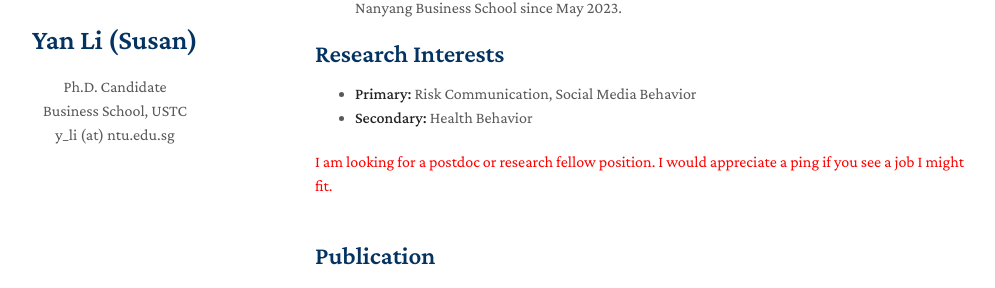
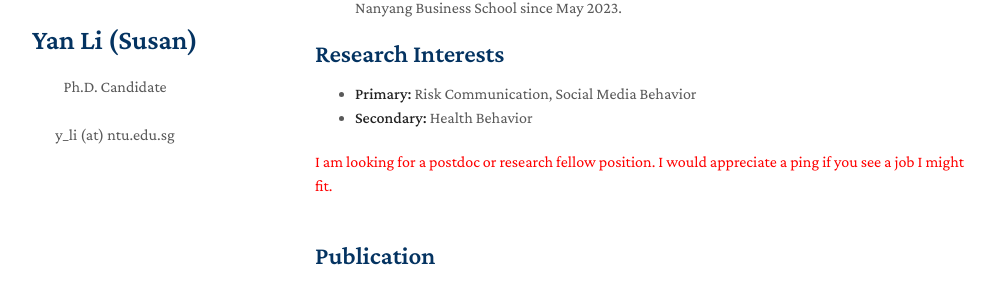
Before and after one commit to Yanli-susan/yanli-susan.github.io, a Jekyll site: the page built from index.md, in a window 1280 px wide. Shown: the part 233-521 px from the top of the page, without its empty margins (155-1150 px from the left). Built offline with Jekyll 4.4.1, drawn with Linux system fonts in a browser that asks for light colours; nearby versions of some CDN libraries; a style sheet for code colours, icons or effects is not loaded; our own code applies the rules of GitHub Pages for plain Markdown files; part of the change alters nothing that is shown.

Commit message:
Update _config.yml

```diff
--- a/_config.yml
+++ b/_config.yml
@@ -1,7 +1,7 @@
 # Basic Information
 title: Yan Li (Susan)
 position: Ph.D. Candidate
-affiliation: Business School, USTC
+# affiliation: Business School, USTC
 email: y_li (at) ntu.edu.sg
 
 # Search Engine Optimization (SEO)
```
